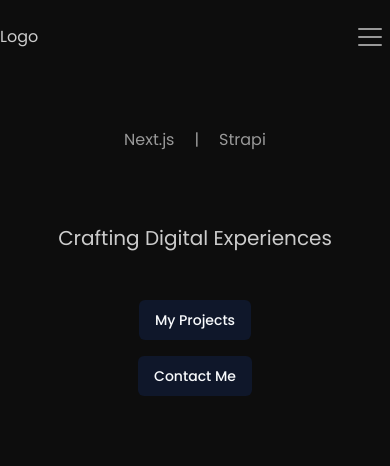
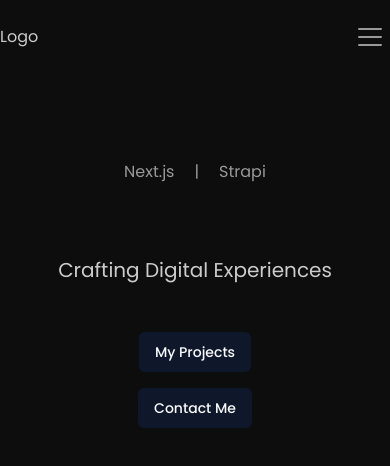
Before and after one commit to manjeshrv592/manjesh, a Next.js app: page / in a window 390 px wide. Shown: the top 466 px of the page. Built offline with nearby package versions, Linux system fonts and the light colour scheme.

Commit message:
Increased padding for hero section and decreased transistion duration for mobile nav

```diff
--- a/app/page.jsx
+++ b/app/page.jsx
@@ -7,7 +7,7 @@ const page = () => {
       <Header />
       <main>
         <section className='flex min-h-screen justify-center'>
-          <div className='pt-32 text-center xl:pt-48'>
+          <div className='pt-40 text-center xl:pt-56'>
             <div className='mb-2 flex justify-center gap-5 text-mj-grey-400'>
               <span>Next.js</span>
               <span>|</span>
--- a/components/MobileNav.jsx
+++ b/components/MobileNav.jsx
@@ -22,7 +22,7 @@ const MobileNav = () => {
         }`}
         onClick={() => setIsOpen(false)}>
         <div
-          className={`absolute left-[50%] top-[50%] flex h-[80%] w-[80%] translate-x-[-50%] flex-col gap-10 rounded-2xl bg-mj-grey-900 duration-1000 ${
+          className={`absolute left-[50%] top-[50%] flex h-[80%] w-[80%] translate-x-[-50%] flex-col gap-10 rounded-2xl bg-mj-grey-900 duration-500 ${
             isOpen
               ? 'translate-y-[-50%] opacity-100'
               : 'translate-y-[-30%] opacity-0'
```
